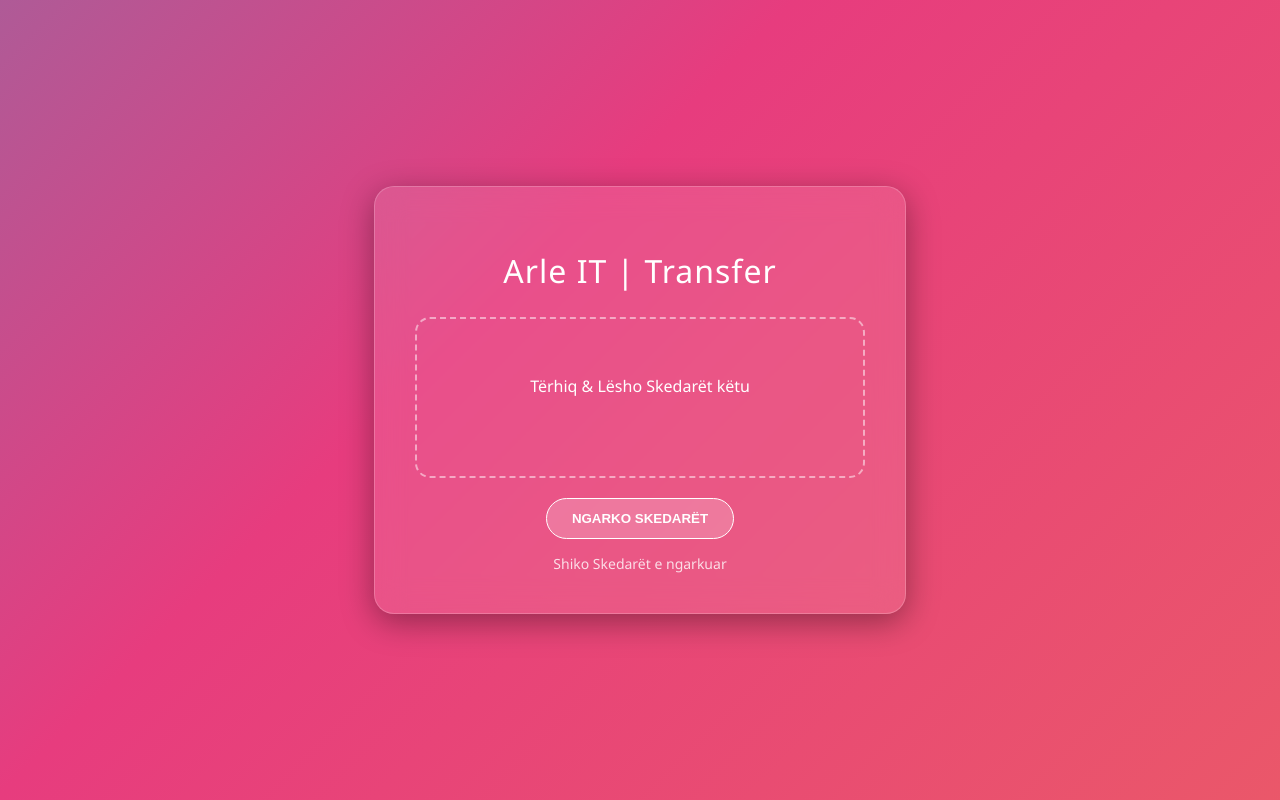
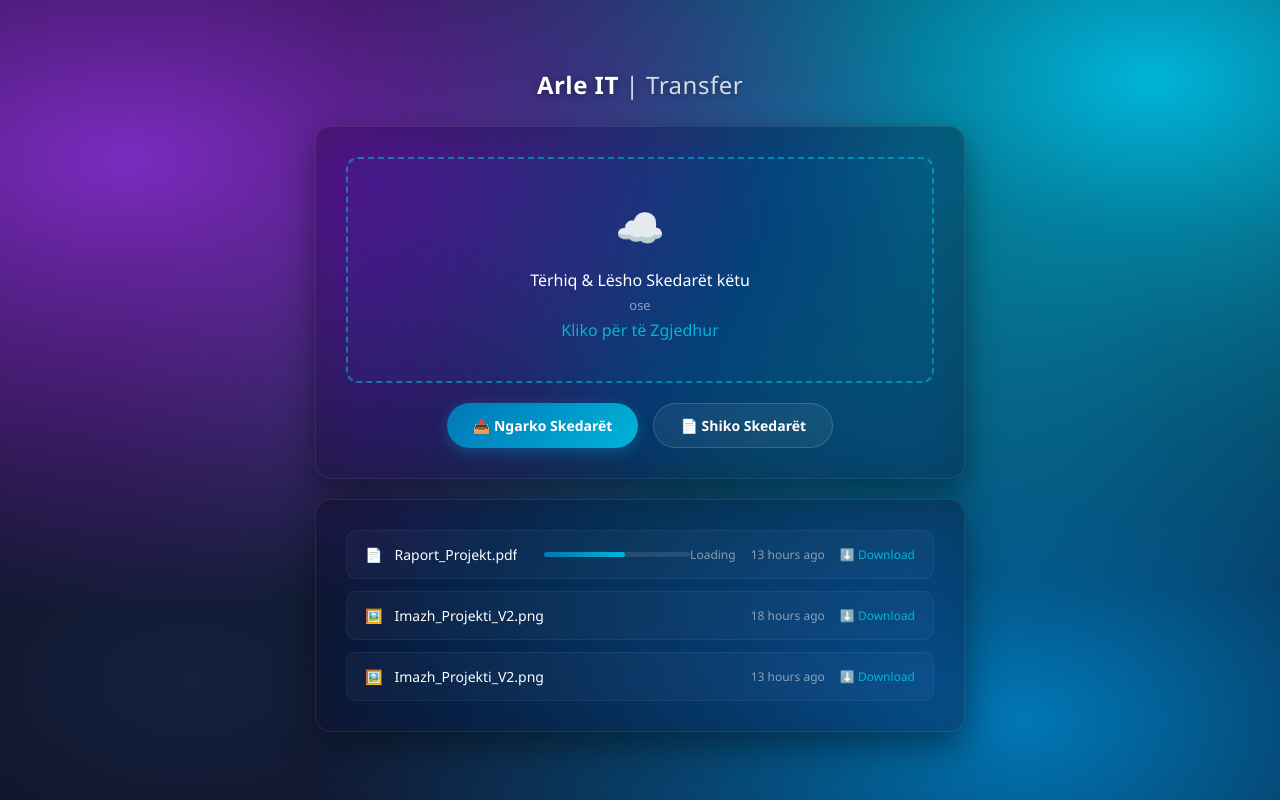
Before and after one commit to Arle-IT-Transfer/Projekt, a website: page public/index.html in a window 1280 px wide. Drawn offline with Linux system fonts and the light colour scheme.

Commit message:
Add files via upload

```diff
--- a/public/index.html
+++ b/public/index.html
@@ -2,85 +2,273 @@
 <html lang="sq">
 <head>
     <meta charset="UTF-8">
+    <meta name="viewport" content="width=device-width, initial-scale=1.0">
     <title>Arle IT | Transfer</title>
     <style>
-        /* Animacioni i sfondit */
-        @keyframes gradientShift {
-            0% { background-position: 0% 50%; }
-            50% { background-position: 100% 50%; }
-            100% { background-position: 0% 50%; }
+        * {
+            margin: 0;
+            padding: 0;
+            box-sizing: border-box;
+            font-family: 'Segoe UI', Tahoma, Geneva, Verdana, sans-serif;
         }
 
+        /* SFONDI I NDRAUT REALE SI NË FOTO (PA FOTO SHTESË) */
         body {
-            margin: 0;
-            height: 100vh;
+            min-height: 100vh;
             display: flex;
+            justify-content: center;
             align-items: center;
-            justify-content: center;
-            font-family: 'Segoe UI', sans-serif;
-            background: linear-gradient(-45deg, #ee7752, #e73c7e, #23a6d5, #23d5ab);
-            background-size: 400% 400%;
-            animation: gradientShift 15s ease infinite;
+            background-color: #0b0214;
+            background-image:
+                radial-gradient(at 10% 20%, #7b2cbf 0px, transparent 50%),
+                radial-gradient(at 90% 10%, #00b4d8 0px, transparent 50%),
+                radial-gradient(at 80% 90%, #0077b6 0px, transparent 50%),
+                radial-gradient(at 15% 85%, #14213d 0px, transparent 50%),
+                radial-gradient(at 50% 50%, #0f4c5c 0px, transparent 60%);
+            background-size: cover;
+            background-attachment: fixed;
+            color: #ffffff;
+            padding: 20px;
         }
 
         .container {
-            /* Efekti Liquid Glass */
-            background: rgba(255, 255, 255, 0.1);
-            backdrop-filter: blur(15px);
-            -webkit-backdrop-filter: blur(15px);
-            border: 1px solid rgba(255, 255, 255, 0.2);
-            padding: 40px;
-            border-radius: 20px;
-            text-align: center;
-            width: 90%;
-            max-width: 450px;
-            box-shadow: 0 8px 32px 0 rgba(0, 0, 0, 0.37);
-            color: white;
+            width: 100%;
+            max-width: 650px;
+            display: flex;
+            flex-direction: column;
+            gap: 20px;
         }
 
-        h1 { margin-bottom: 25px; font-weight: 300; letter-spacing: 1px; }
-
-        .upload-area {
-            border: 2px dashed rgba(255, 255, 255, 0.5);
-            padding: 40px;
-            border-radius: 15px;
-            cursor: pointer;
-            transition: 0.3s;
-            margin-bottom: 20px;
+        .logo {
+            text-align: center;
+            font-size: 24px;
+            font-weight: 600;
+            letter-spacing: 0.5px;
+            margin-bottom: 5px;
+            text-shadow: 0 2px 10px rgba(0,0,0,0.5);
         }
 
-        .upload-area:hover { background: rgba(255, 255, 255, 0.1); }
-
-        button {
-            background: rgba(255, 255, 255, 0.2);
-            color: white;
-            border: 1px solid white;
-            padding: 12px 25px;
-            border-radius: 50px;
-            cursor: pointer;
-            font-weight: bold;
-            transition: 0.3s;
-            text-transform: uppercase;
+        .logo span {
+            font-weight: 300;
+            opacity: 0.8;
         }
 
-        button:hover { background: white; color: #23a6d5; }
+        /* EFEKTI XHAMIT I ERRET KUNDREJT SFONDIT TONË */
+        .glass-panel {
+            background: rgba(15, 10, 25, 0.35);
+            backdrop-filter: blur(30px) saturate(160%);
+            -webkit-backdrop-filter: blur(30px) saturate(160%);
+            border: 1px solid rgba(255, 255, 255, 0.08);
+            border-radius: 16px;
+            padding: 30px;
+            box-shadow: 0 15px 35px rgba(0, 0, 0, 0.4);
+        }
 
-        a { color: rgba(255, 255, 255, 0.8); text-decoration: none; margin-top: 15px; display: block; font-size: 14px; }
+        /* Zona Dropzone */
+        .dropzone {
+            border: 2px dashed rgba(0, 180, 216, 0.6);
+            border-radius: 12px;
+            padding: 40px 20px;
+            text-align: center;
+            background: rgba(0, 180, 216, 0.03);
+            margin-bottom: 20px;
+            cursor: pointer;
+            transition: all 0.3s ease;
+        }
+
+        .dropzone:hover {
+            background: rgba(0, 180, 216, 0.08);
+            border-color: #00b4d8;
+        }
+
+        .upload-icon {
+            font-size: 40px;
+            color: #00b4d8;
+            margin-bottom: 15px;
+            display: inline-block;
+        }
+
+        .dropzone p {
+            font-size: 16px;
+            font-weight: 500;
+        }
+
+        .dropzone span {
+            display: block;
+            font-size: 13px;
+            opacity: 0.5;
+            margin: 5px 0;
+        }
+
+        /* Buttonat */
+        .button-group {
+            display: flex;
+            gap: 15px;
+            justify-content: center;
+        }
+
+        .btn {
+            padding: 12px 26px;
+            border-radius: 30px;
+            border: none;
+            font-size: 14px;
+            font-weight: 600;
+            cursor: pointer;
+            display: flex;
+            align-items: center;
+            gap: 8px;
+            transition: all 0.2s ease;
+        }
+
+        .btn:active {
+            transform: scale(0.97);
+        }
+
+        .btn-primary {
+            background: linear-gradient(135deg, #0077b6, #00b4d8);
+            color: white;
+            box-shadow: 0 4px 15px rgba(0, 180, 216, 0.3);
+        }
+
+        .btn-secondary {
+            background: rgba(255, 255, 255, 0.06);
+            color: white;
+            border: 1px solid rgba(255, 255, 255, 0.15);
+        }
+
+        .btn:hover {
+            opacity: 0.95;
+            box-shadow: 0 5px 15px rgba(0,0,0,0.2);
+        }
+
+        /* Lista e skedarëve */
+        .file-list {
+            display: flex;
+            flex-direction: column;
+            gap: 12px;
+        }
+
+        .file-item {
+            display: flex;
+            align-items: center;
+            justify-content: space-between;
+            background: rgba(255, 255, 255, 0.03);
+            border: 1px solid rgba(255, 255, 255, 0.05);
+            padding: 14px 18px;
+            border-radius: 10px;
+            font-size: 14px;
+        }
+
+        .file-info {
+            display: flex;
+            align-items: center;
+            gap: 12px;
+            flex: 1;
+        }
+
+        .file-name {
+            font-weight: 500;
+            max-width: 200px;
+            white-space: nowrap;
+            overflow: hidden;
+            text-overflow: ellipsis;
+        }
+
+        /* Progress Bar */
+        .progress-container {
+            flex: 1;
+            max-width: 150px;
+            background: rgba(255, 255, 255, 0.1);
+            height: 5px;
+            border-radius: 3px;
+            position: relative;
+            margin-left: 15px;
+        }
+
+        .progress-bar {
+            background: linear-gradient(90deg, #0077b6, #00b4d8);
+            height: 100%;
+            width: 55%;
+            border-radius: 3px;
+        }
+
+        .file-meta {
+            display: flex;
+            align-items: center;
+            gap: 15px;
+            font-size: 12px;
+            color: rgba(255, 255, 255, 0.5);
+        }
+
+        .action-link {
+            color: #00b4d8;
+            text-decoration: none;
+            font-weight: 500;
+        }
+
+        .action-link:hover {
+            text-decoration: underline;
+        }
     </style>
 </head>
 <body>
 
-    <div class="container">
-        <h1>Arle IT | Transfer</h1>
-        <form action="/upload" method="POST" enctype="multipart/form-data">
-            <div class="upload-area">
-                <p>Tërhiq & Lësho Skedarët këtu</p>
-                <input type="file" name="file" multiple style="opacity: 0; cursor: pointer;">
+<div class="container">
+    <div class="logo">Arle IT <span>| Transfer</span></div>
+
+    <div class="glass-panel">
+        <div class="dropzone">
+            <div class="upload-icon">☁️</div>
+            <p>Tërhiq & Lësho Skedarët këtu</p>
+            <span>ose</span>
+            <p style="color: #00b4d8;">Kliko për të Zgjedhur</p>
+        </div>
+
+        <div class="button-group">
+            <button class="btn btn-primary">📤 Ngarko Skedarët</button>
+            <button class="btn btn-secondary">📄 Shiko Skedarët</button>
+        </div>
+    </div>
+
+    <div class="glass-panel file-list">
+        <div class="file-item">
+            <div class="file-info">
+                <span>📄</span>
+                <span class="file-name">Raport_Projekt.pdf</span>
+                <div class="progress-container">
+                    <div class="progress-bar"></div>
+                </div>
             </div>
-            <button type="submit">Ngarko Skedarët</button>
-        </form>
-        <a href="/files">Shiko Skedarët e ngarkuar</a>
+            <div class="file-meta">
+                <span>Loading</span>
+                <span>13 hours ago</span>
+                <a href="#" class="action-link">⬇️ Download</a>
+            </div>
+        </div>
+
+        <div class="file-item">
+            <div class="file-info">
+                <span>🖼️</span>
+                <span class="file-name">Imazh_Projekti_V2.png</span>
+            </div>
+            <div class="file-meta">
+                <span>18 hours ago</span>
+                <a href="#" class="action-link">⬇️ Download</a>
+            </div>
+        </div>
+
+        <div class="file-item">
+            <div class="file-info">
+                <span>🖼️</span>
+                <span class="file-name">Imazh_Projekti_V2.png</span>
+            </div>
+            <div class="file-meta">
+                <span>13 hours ago</span>
+                <a href="#" class="action-link">⬇️ Download</a>
+            </div>
+        </div>
     </div>
+</div>
 
 </body>
 </html>
```
